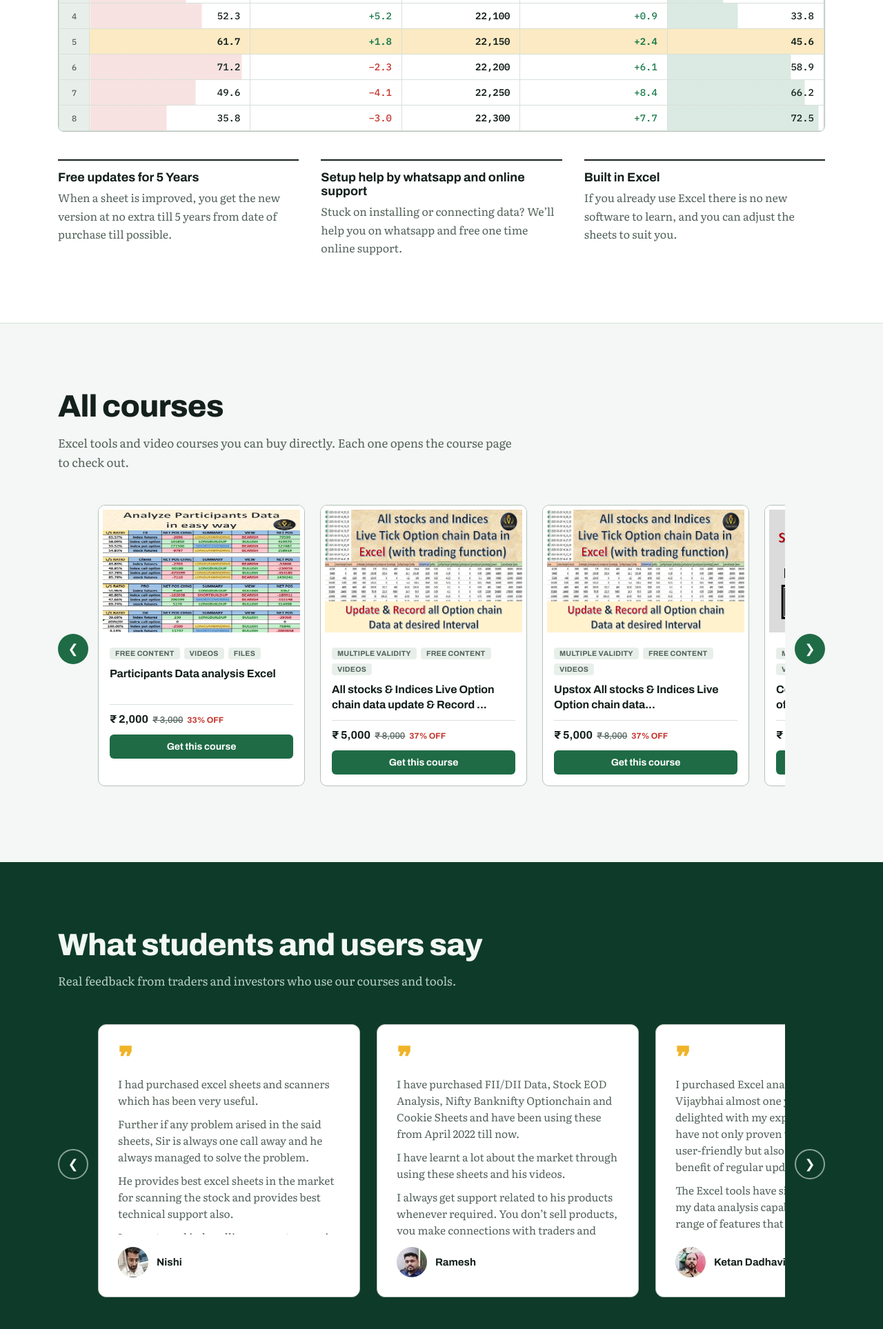
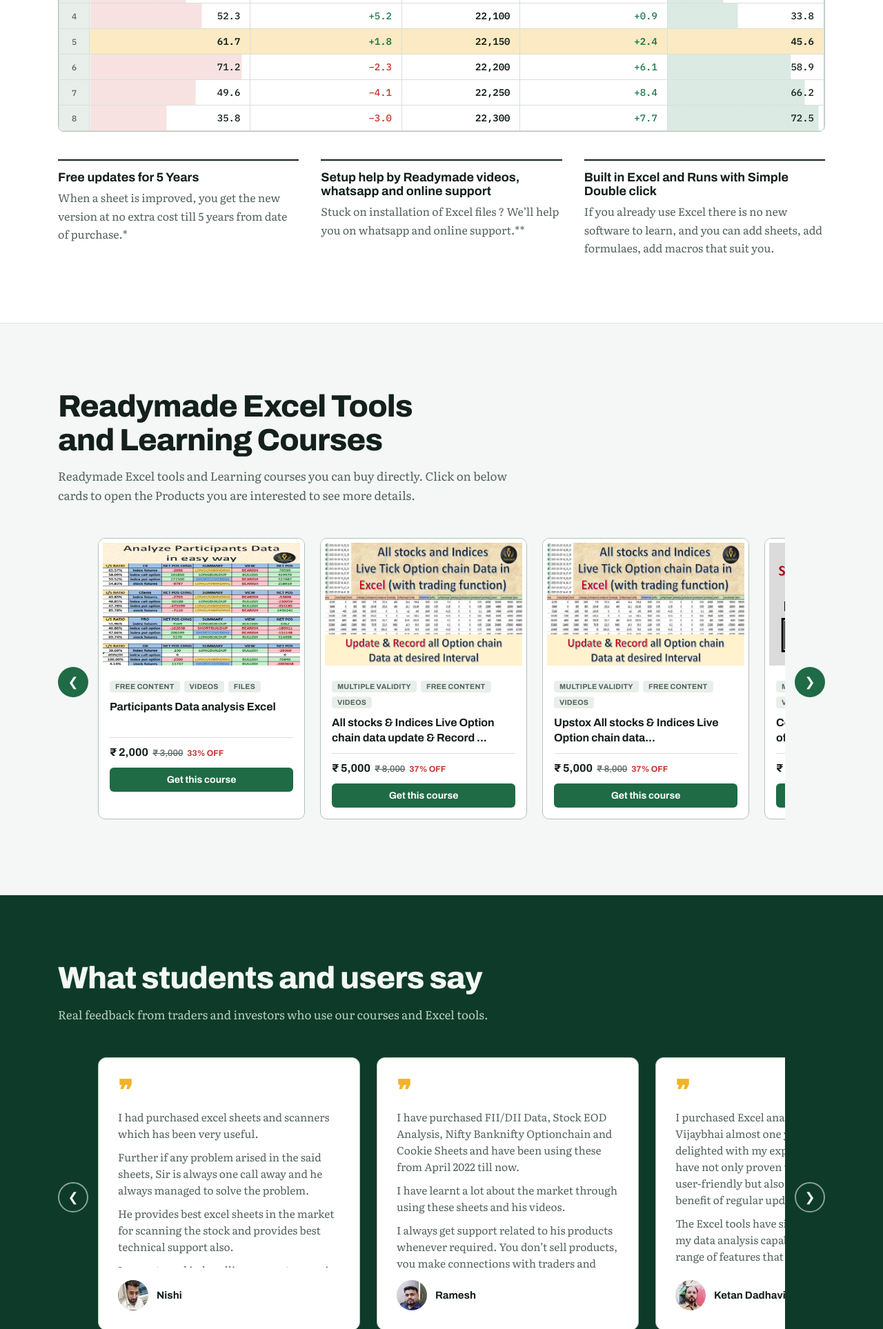
Before and after one commit to pvj19/pranil_django1, a Django app: page / in a window 1280 px wide. Shown: the part 2736-4663 px from the top of the page at 69% size. Run offline with Django 5.2, Linux system fonts and the light colour scheme.

Commit message:
Describe what you changed

```diff
--- a/marketpath/templates/marketpath/index.html
+++ b/marketpath/templates/marketpath/index.html
@@ -115,15 +115,15 @@
       <div class="facts">
         <div class="fact">
           <h3>Free updates for 5 Years</h3>
-          <p>When a sheet is improved, you get the new version at no extra till 5 years from date of purchase till possible.</p>
+          <p>When a sheet is improved, you get the new version at no extra cost till 5 years from date of purchase.*</p>
         </div>
         <div class="fact">
-          <h3>Setup help by whatsapp and online support</h3>
-          <p>Stuck on installing or connecting data? We&rsquo;ll help you on whatsapp and free one time online support.</p>
+          <h3>Setup help by Readymade videos, whatsapp and online support</h3>
+          <p>Stuck on installation of Excel files ? We&rsquo;ll help you on whatsapp and online support.**</p>
         </div>
         <div class="fact">
-          <h3>Built in Excel</h3>
-          <p>If you already use Excel there is no new software to learn, and you can adjust the sheets to suit you.</p>
+          <h3>Built in Excel and Runs with Simple Double click</h3>
+          <p>If you already use Excel there is no new software to learn, and you can add sheets, add formulaes, add macros that suit you. </p>
         </div>
       </div>
     </div>
@@ -132,8 +132,8 @@
     <section class="section" id="courses" aria-labelledby="courses-title">
     <div class="wrap">
       <div class="section-head">
-        <h2 id="courses-title">All courses</h2>
-        <p>Excel tools and video courses you can buy directly. Each one opens the course page to check out.</p>
+        <h2 id="courses-title">Readymade Excel Tools and Learning Courses</h2>
+        <p>Readymade Excel tools and Learning courses you can buy directly. Click on below cards to open the Products you are interested to see more details.</p>
       </div>
 
       <div class="course-carousel-wrap">
@@ -169,7 +169,7 @@
     <div class="wrap">
       <div class="section-head">
         <h2 id="reviews-title">What students and users say</h2>
-        <p>Real feedback from traders and investors who use our courses and tools.</p>
+        <p>Real feedback from traders and investors who use our courses and Excel tools.</p>
       </div>
 
       <div class="carousel-section">
@@ -203,8 +203,8 @@
     <div class="wrap contact">
       <div>
         <div class="section-head" style="margin-bottom:0">
-          <h2 id="contact-title">Want to know more?</h2>
-          <p>Tell us where you are in your trading, and we&rsquo;ll suggest the right course or tool. We&rsquo;ll reply by phone or email.</p>
+          <h2 id="contact-title">Have any Query?</h2>
+          <p>Tell us your requirements, and we&rsquo;ll suggest the right course or tool best for you. We&rsquo;ll reply by whatsapp or email.</p>
         </div>
         {% comment %} <dl class="contact-list">
           <div><dt>Phone</dt><dd>+91 90000 00000</dd></div>
@@ -229,7 +229,7 @@
           {{ form.message }}
         </label>
         <button class="btn btn-green" type="submit">Send enquiry</button>
-
+        {% comment %} whatsapp link "https://wa.me/919898343029"{% endcomment %}
         {% if form.errors %}
           <p class="form-msg err" role="status">
             {% for field in form %}{% for error in field.errors %}{{ error }} {% endfor %}{% endfor %}
```
